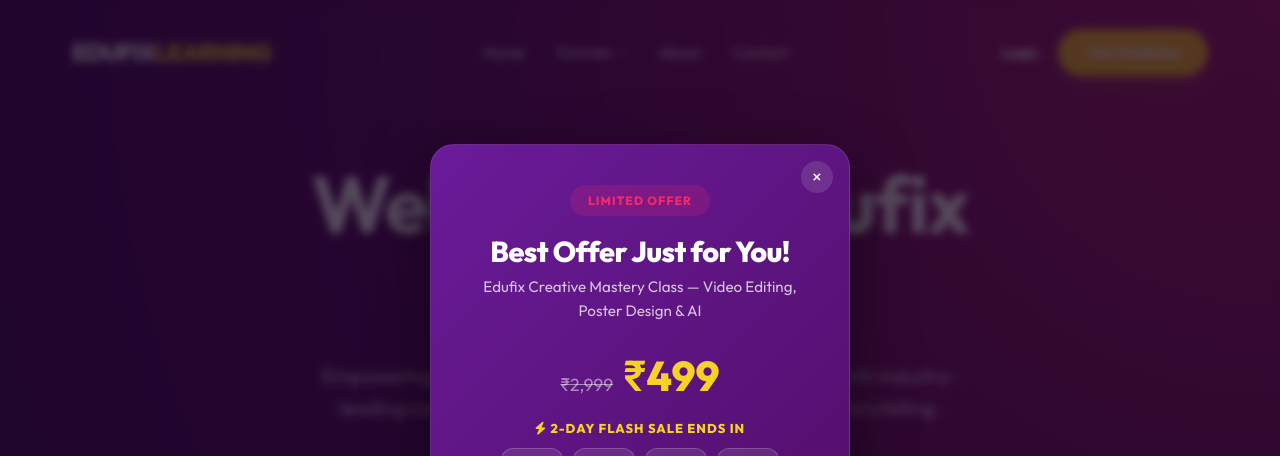
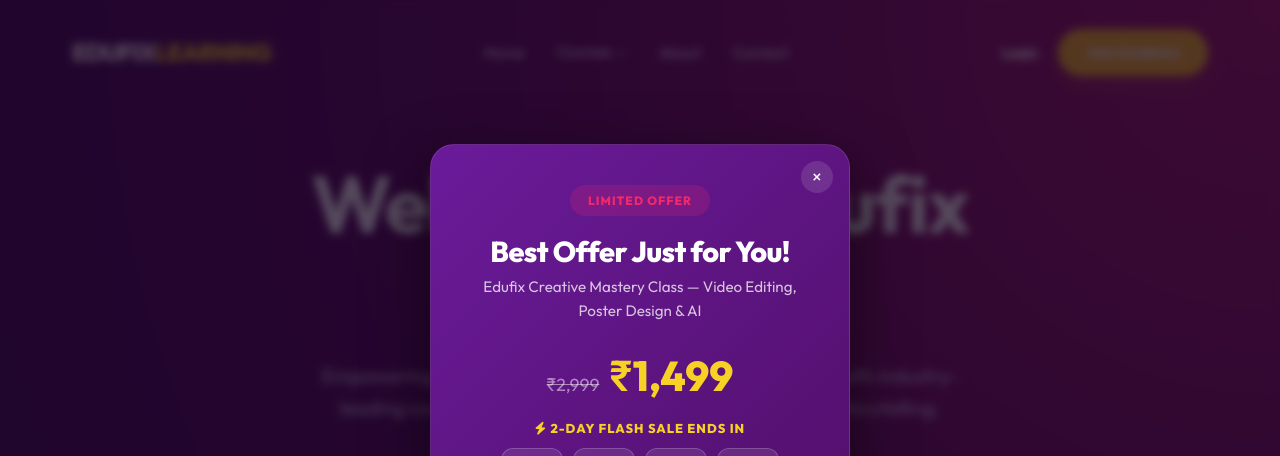
Before and after one commit to brandlumeo/edufixlearning, a Django app: page / in a window 1280 px wide. Shown: the top 456 px of the page. Run offline with Django 5.2, Linux system fonts and the light colour scheme; data comes from the database, SQL or seed files in the repository; data that the repository does not hold is empty; parts of the project's set-up code (start-up, migrations or seed data) failed here and were passed over; some libraries are stand-ins or nearby versions.

Commit message:
Update homepage offer popup price to INR 1499

```diff
--- a/templates/core/index.html
+++ b/templates/core/index.html
@@ -846,7 +846,7 @@
 
     <div style="display:flex; align-items:baseline; justify-content:center; gap:10px; margin-bottom:8px;">
       <span style="color:rgba(255,255,255,0.5); text-decoration:line-through; font-size:1.1rem;">₹2,999</span>
-      <span style="color:#f8d127; font-size:2.6rem; font-weight:900;">₹499</span>
+      <span style="color:#f8d127; font-size:2.6rem; font-weight:900;">₹1,499</span>
     </div>
     <div class="efx-countdown efx-popup"><div class="efx-cd-label"><i class="fa-solid fa-bolt"></i> 2-Day Flash Sale ends in</div><div class="efx-cd-boxes"><div><b data-u="d">02</b><span>Days</span></div><div><b data-u="h">00</b><span>Hrs</span></div><div><b data-u="m">00</b><span>Mins</span></div><div><b data-u="s">00</b><span>Secs</span></div></div></div>
 
```
